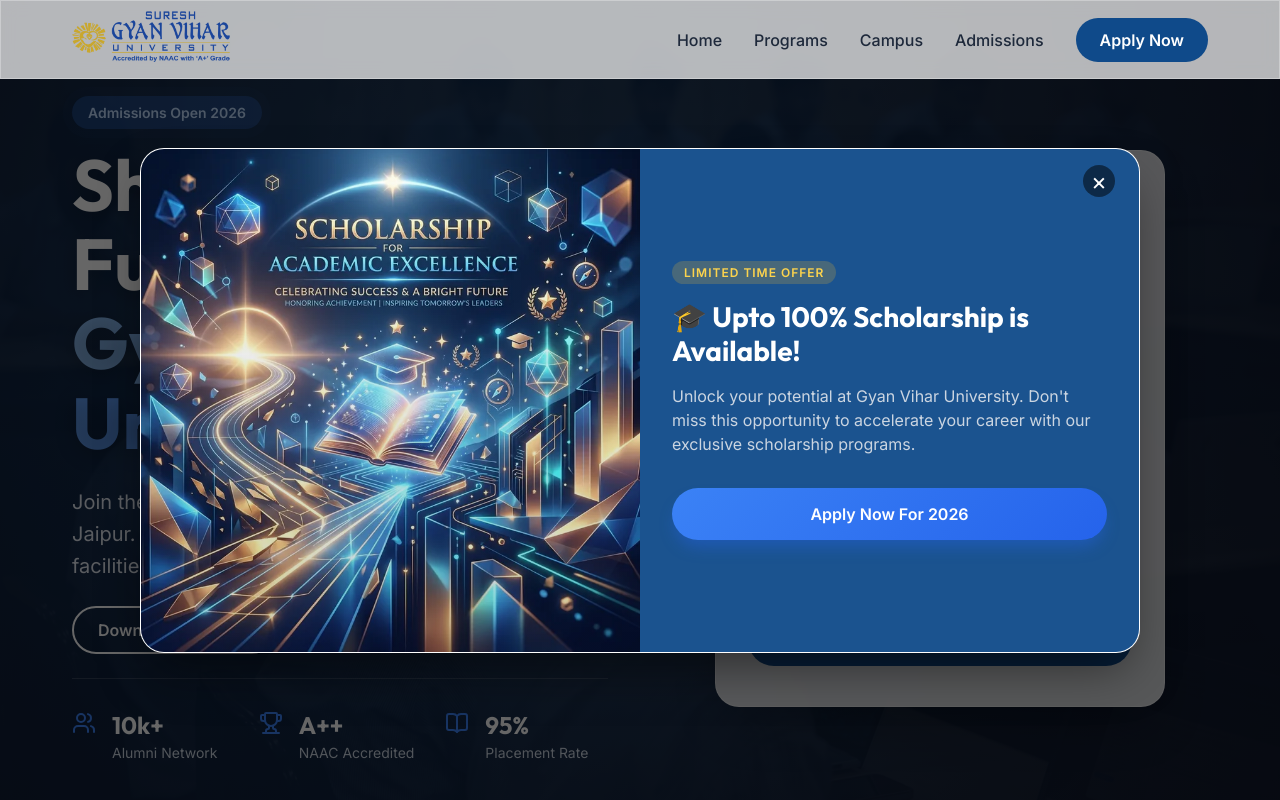
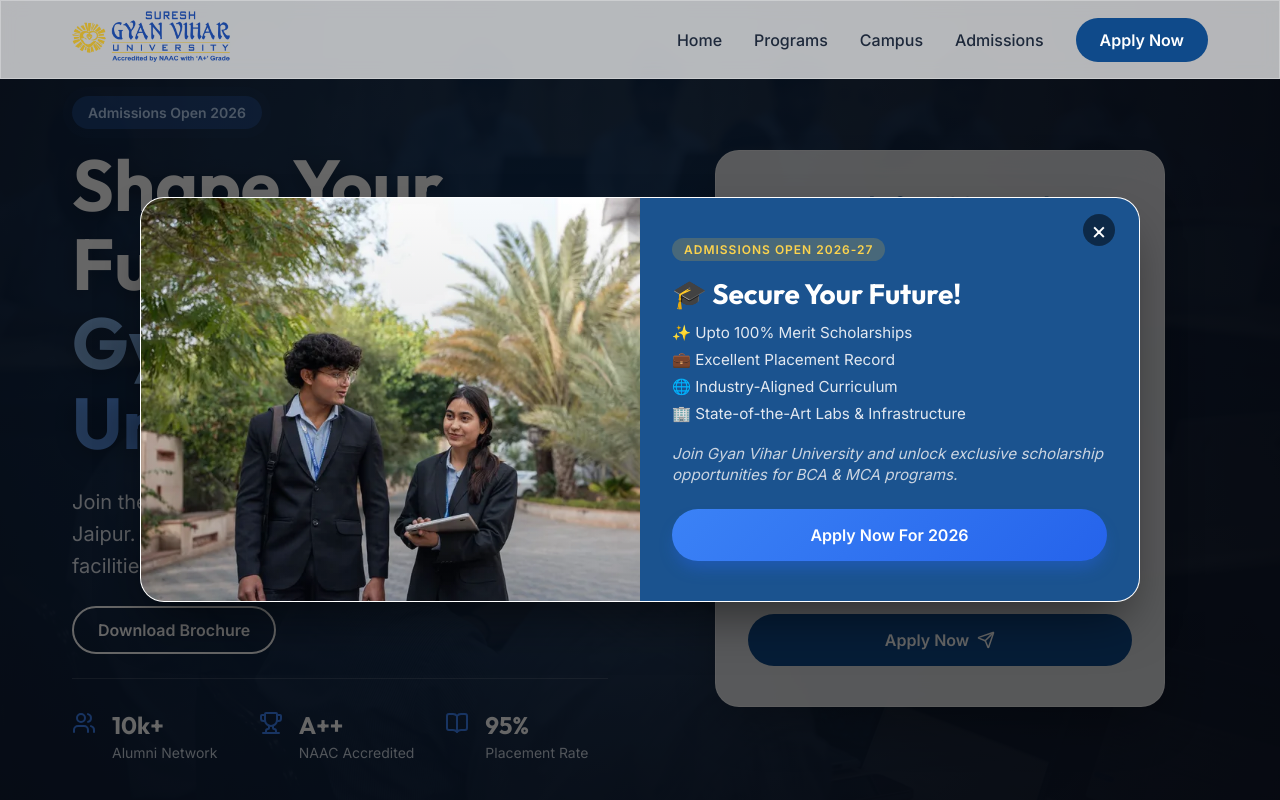
Before and after one commit to Dewanshu-Singh/GyanBCA, a React (Vite) app: page / in a window 1280 px wide. Shown: the top 800 px of the page. Built offline with nearby package versions, Linux system fonts and the light colour scheme.

Commit message:
Update scholarship banner with img1 and add feature details

```diff
--- a/src/components/HeroSection.css
+++ b/src/components/HeroSection.css
@@ -392,16 +392,34 @@
 
 .banner-text-content h2 {
   font-size: 1.75rem;
-  margin-bottom: 1rem;
+  margin-bottom: 0.75rem;
   color: #ffffff;
   line-height: 1.2;
 }
 
+.banner-features {
+  list-style: none;
+  padding: 0;
+  margin: 0 0 1.25rem 0;
+  display: flex;
+  flex-direction: column;
+  gap: 0.5rem;
+}
+
+.banner-features li {
+  font-size: 0.95rem;
+  color: #e2e8f0;
+  display: flex;
+  align-items: center;
+  gap: 0.5rem;
+}
+
 .banner-text-content p {
-  font-size: 1rem;
-  margin-bottom: 2rem;
+  font-size: 0.95rem;
+  margin-bottom: 1.5rem;
   color: #cbd5e1;
-  line-height: 1.5;
+  line-height: 1.4;
+  font-style: italic;
 }
 
 .banner-btn {
--- a/src/components/HeroSection.jsx
+++ b/src/components/HeroSection.jsx
@@ -33,14 +33,20 @@
 
             <div className="banner-grid">
               <div className="banner-image-wrapper">
-                <img src="/scholarship-creative.webp" alt="Scholarship Banner" className="banner-creative-img" />
+                <img src="/img1.webp" alt="Campus Life and Scholarship" className="banner-creative-img" />
                 <div className="banner-image-overlay"></div>
               </div>
 
               <div className="banner-text-content">
-                <div className="banner-badge">Limited Time Offer</div>
-                <h2>🎓 Upto 100% Scholarship is Available!</h2>
-                <p>Unlock your potential at Gyan Vihar University. Don't miss this opportunity to accelerate your career with our exclusive scholarship programs.</p>
+                <div className="banner-badge">Admissions Open 2026-27</div>
+                <h2>🎓 Secure Your Future!</h2>
+                <ul className="banner-features">
+                  <li>✨ Upto 100% Merit Scholarships</li>
+                  <li>💼 Excellent Placement Record</li>
+                  <li>🌐 Industry-Aligned Curriculum</li>
+                  <li>🏢 State-of-the-Art Labs & Infrastructure</li>
+                </ul>
+                <p>Join Gyan Vihar University and unlock exclusive scholarship opportunities for BCA & MCA programs.</p>
                 <button className="btn btn-accent banner-btn" onClick={() => {
                   setShowBanner(false);
                   document.getElementById('admissions')?.scrollIntoView({ behavior: 'smooth' });
```
Also changed, not shown: public/img1.webp (added).
